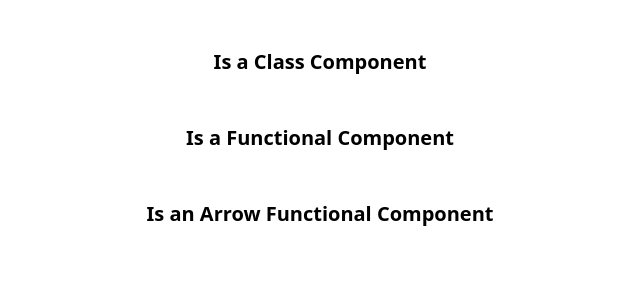
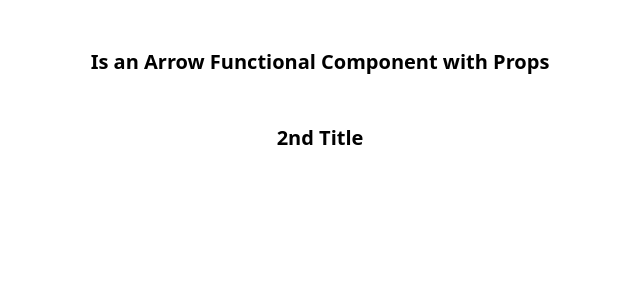
Before and after one commit to vastriantafyllou/cf8-react-intro, a React (Vite) app: page / in a window 1280 px wide. Shown: the top 300 px of the page, without its empty margins (320-960 px from the left). Built offline with nearby package versions, Linux system fonts and the light colour scheme.

Commit message:
feat: add arrow functional component with props

```diff
--- a/src/App.tsx
+++ b/src/App.tsx
@@ -1,15 +1,18 @@
 // import ViteIntro from "./components/ViteIntro/ViteIntro.tsx";             // ./ σημαίνει ότι είομαστε στο src, και του λέμε να μας φέρει το ViteIntro
-import ClassComponent from "./components/ClassComponent.tsx";
-import FunctionalComponent from "./components/FunctionalComponent.tsx";
-import ArrowFunctionalComponent from "./components/ArrowFunctionalComponent.tsx";
+// import ClassComponent from "./components/ClassComponent.tsx";
+// import FunctionalComponent from "./components/FunctionalComponent.tsx";
+// import ArrowFunctionalComponent from "./components/ArrowFunctionalComponent.tsx";
+import ArrowFunctionalComponentWithProps from "./components/ArrowFunctionalComponentWithProps.tsx";
 
 function App() {
     return (
     <>
       {/*<ViteIntro />*/}
-      <ClassComponent/>
-      <FunctionalComponent/>
-      <ArrowFunctionalComponent/>
+      {/*<ClassComponent/>*/}
+      {/*<FunctionalComponent/>*/}
+      {/*<ArrowFunctionalComponent/>*/}
+      <ArrowFunctionalComponentWithProps title="Is an Arrow Functional Component with Props" />
+      <ArrowFunctionalComponentWithProps title="2nd Title" />
     </>
   )
 }
--- /dev/null
+++ b/src/components/ArrowFunctionalComponentWithProps.tsx
@@ -0,0 +1,14 @@
+
+type Props = {
+  title: string;
+}
+
+const ArrowFunctionalComponentWithProps =({title}: Props) => {
+  return (
+    <>
+      <h1 className="text-center text-xl font-bold mt-12">{title}</h1>
+    </>
+  )
+}
+
+export default ArrowFunctionalComponentWithProps
```
